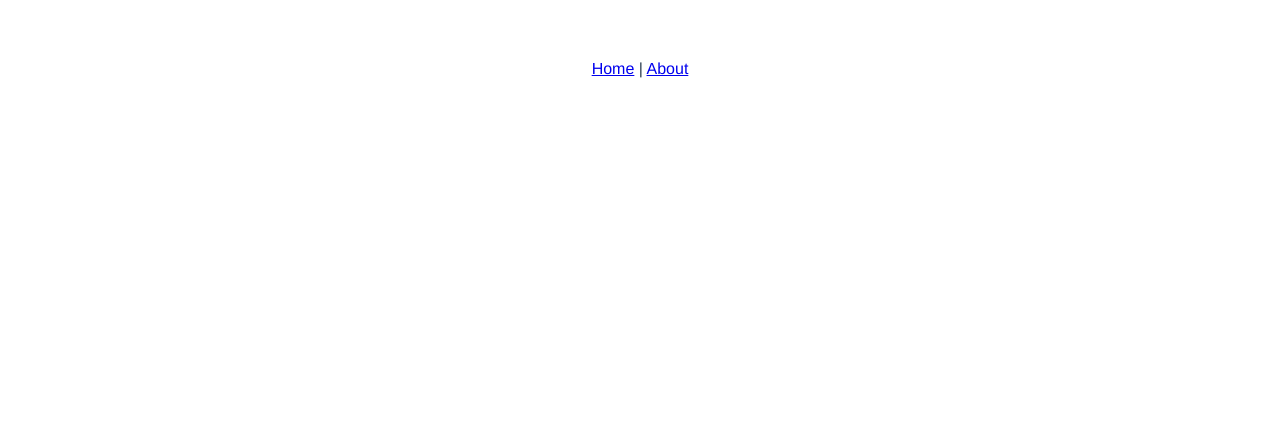
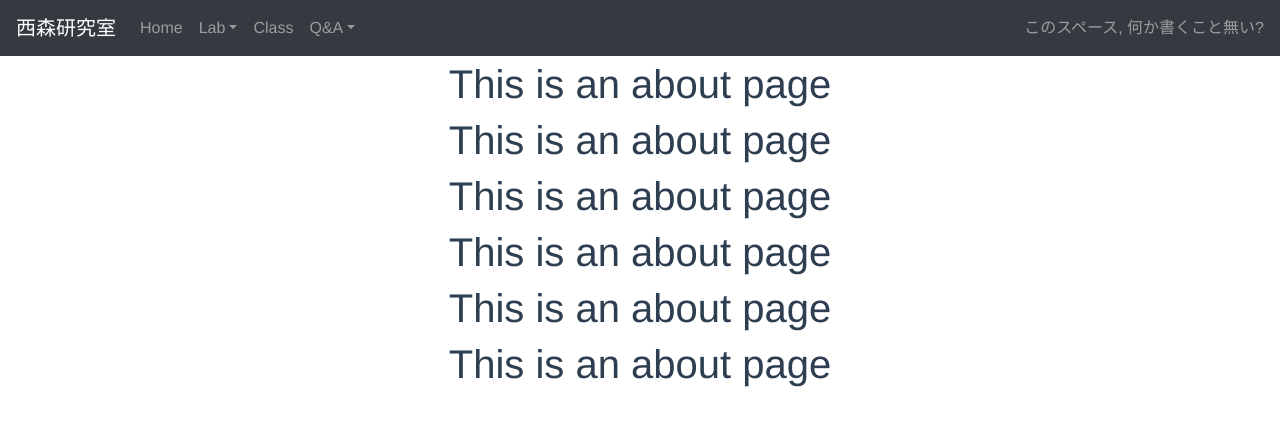
Before and after one commit to team-nishimori-lab/website, a Vue app: page /lab in a window 1280 px wide. Shown: the top 426 px of the page. Built offline with nearby package versions, Linux system fonts and the light colour scheme.

Commit message:
ナビゲーションバーの作成

```diff
--- a/package.json
+++ b/package.json
@@ -8,6 +8,8 @@
     "lint": "vue-cli-service lint"
   },
   "dependencies": {
+    "bootstrap": "^4.4.1",
+    "bootstrap-vue": "^2.7.0",
     "core-js": "^3.6.4",
     "register-service-worker": "^1.6.2",
     "vue": "^2.6.11",
--- a/src/App.vue
+++ b/src/App.vue
@@ -1,19 +1,21 @@
 <template>
   <div id="app">
     <div id="nav">
-      <router-link to="/">Home</router-link> |
+      <router-link to="/">Home</router-link>|
       <router-link to="/about">About</router-link>
     </div>
     <router-view />
+    <div></div>
   </div>
 </template>
 
 <style lang="stylus">
-#app
-  font-family Avenir, Helvetica, Arial, sans-serif
-  -webkit-font-smoothing antialiased
-  -moz-osx-font-smoothing grayscale
-  text-align center
-  color #2c3e50
-  margin-top 60px
+#app {
+  font-family: Avenir, Helvetica, Arial, sans-serif;
+  -webkit-font-smoothing: antialiased;
+  -moz-osx-font-smoothing: grayscale;
+  text-align: center;
+  color: #2c3e50;
+  margin-top: 60px;
+}
 </style>
--- /dev/null
+++ b/src/HeaderFooter.vue
@@ -0,0 +1,50 @@
+<template>
+  <div id="header">
+    <div id="nav">
+      <b-navbar toggleable="xl" type="dark" variant="dark" fixed="top">
+        <!-- ロゴなど -->
+        <b-navbar-brand to="/">西森研究室</b-navbar-brand>
+
+        <b-navbar-toggle target="nav-collapse"></b-navbar-toggle>
+
+        <!-- 各項目へのリンク -->
+        <b-collapse id="nav-collapse" is-nav>
+          <b-navbar-nav>
+            <b-nav-item to="/">Home</b-nav-item>
+            <b-nav-item-dropdown text="Lab" right>
+              <b-dropdown-item to="/Lab">Contents</b-dropdown-item>
+              <b-dropdown-item to="/Lab">Member</b-dropdown-item>
+            </b-nav-item-dropdown>
+            <b-nav-item to="/Class">Class</b-nav-item>
+            <b-nav-item-dropdown text="Q&A" right>
+              <b-dropdown-item to="/Q&A">Answer</b-dropdown-item>
+              <b-dropdown-item to="/Q&A">Send</b-dropdown-item>
+            </b-nav-item-dropdown>
+          </b-navbar-nav>
+
+          <!-- 右側の要素 -->
+          <b-navbar-nav class="ml-auto">
+            <b-nav-text>このスペース, 何か書くこと無い?</b-nav-text>
+          </b-navbar-nav>
+        </b-collapse>
+      </b-navbar>
+    </div>
+    <router-view />
+    <router-view />
+    <router-view />
+    <router-view />
+    <router-view />
+    <router-view />
+  </div>
+</template>
+
+<style lang="stylus">
+#header {
+  font-family: Avenir, Helvetica, Arial, sans-serif;
+  -webkit-font-smoothing: antialiased;
+  -moz-osx-font-smoothing: grayscale;
+  text-align: center;
+  color: #2c3e50;
+  margin-top: 60px;
+}
+</style>
--- a/src/components/HelloWorld.vue
+++ b/src/components/HelloWorld.vue
@@ -1,104 +1,8 @@
 <template>
   <div class="hello">
     <h1>{{ msg }}</h1>
-    <p>
-      For a guide and recipes on how to configure / customize this project,<br />
-      check out the
-      <a href="https://cli.vuejs.org" target="_blank" rel="noopener"
-        >vue-cli documentation</a
-      >.
-    </p>
-    <h3>Installed CLI Plugins</h3>
-    <ul>
-      <li>
-        <a
-          href="https://github.com/vuejs/vue-cli/tree/dev/packages/%40vue/cli-plugin-babel"
-          target="_blank"
-          rel="noopener"
-          >babel</a
-        >
-      </li>
-      <li>
-        <a
-          href="https://github.com/vuejs/vue-cli/tree/dev/packages/%40vue/cli-plugin-pwa"
-          target="_blank"
-          rel="noopener"
-          >pwa</a
-        >
-      </li>
-      <li>
-        <a
-          href="https://github.com/vuejs/vue-cli/tree/dev/packages/%40vue/cli-plugin-router"
-          target="_blank"
-          rel="noopener"
-          >router</a
-        >
-      </li>
-      <li>
-        <a
-          href="https://github.com/vuejs/vue-cli/tree/dev/packages/%40vue/cli-plugin-eslint"
-          target="_blank"
-          rel="noopener"
-          >eslint</a
-        >
-      </li>
-    </ul>
-    <h3>Essential Links</h3>
-    <ul>
-      <li>
-        <a href="https://vuejs.org" target="_blank" rel="noopener">Core Docs</a>
-      </li>
-      <li>
-        <a href="https://forum.vuejs.org" target="_blank" rel="noopener"
-          >Forum</a
-        >
-      </li>
-      <li>
-        <a href="https://chat.vuejs.org" target="_blank" rel="noopener"
-          >Community Chat</a
-        >
-      </li>
-      <li>
-        <a href="https://twitter.com/vuejs" target="_blank" rel="noopener"
-          >Twitter</a
-        >
-      </li>
-      <li>
-        <a href="https://news.vuejs.org" target="_blank" rel="noopener">News</a>
-      </li>
-    </ul>
-    <h3>Ecosystem</h3>
-    <ul>
-      <li>
-        <a href="https://router.vuejs.org" target="_blank" rel="noopener"
-          >vue-router</a
-        >
-      </li>
-      <li>
-        <a href="https://vuex.vuejs.org" target="_blank" rel="noopener">vuex</a>
-      </li>
-      <li>
-        <a
-          href="https://github.com/vuejs/vue-devtools#vue-devtools"
-          target="_blank"
-          rel="noopener"
-          >vue-devtools</a
-        >
-      </li>
-      <li>
-        <a href="https://vue-loader.vuejs.org" target="_blank" rel="noopener"
-          >vue-loader</a
-        >
-      </li>
-      <li>
-        <a
-          href="https://github.com/vuejs/awesome-vue"
-          target="_blank"
-          rel="noopener"
-          >awesome-vue</a
-        >
-      </li>
-    </ul>
+    <h1 v-show="showText">{{ button_msg }}</h1>
+    <button v-on:click="pushed">push!</button>
   </div>
 </template>
 
@@ -106,24 +10,35 @@
 export default {
   name: "HelloWorld",
   props: {
-    msg: String
+    msg: String,
+    button_msg: String,
+    showText: Boolean
+  },
+  methods: {
+    pushed: function() {
+      this.showText = !this.showText;
+    }
   }
 };
 </script>
 
 <!-- Add "scoped" attribute to limit CSS to this component only -->
 <style scoped lang="stylus">
-h3
-  margin 40px 0 0
+h3 {
+  margin: 40px 0 0;
+}
 
-ul
-  list-style-type none
-  padding 0
+ul {
+  list-style-type: none;
+  padding: 0;
+}
 
-li
-  display inline-block
-  margin 0 10px
+li {
+  display: inline-block;
+  margin: 0 10px;
+}
 
-a
-  color #42b983
+a {
+  color: #42b983;
+}
 </style>
--- a/src/main.js
+++ b/src/main.js
@@ -1,11 +1,12 @@
 import Vue from "vue";
-import App from "./App.vue";
+import HF from "./HeaderFooter.vue";
 import "./registerServiceWorker";
 import router from "./router";
 
 Vue.config.productionTip = false;
 
 new Vue({
+  el: "#app",
   router,
-  render: h => h(App)
-}).$mount("#app");
+  render: h => h(HF)
+});
--- a/src/router/index.js
+++ b/src/router/index.js
@@ -1,8 +1,14 @@
 import Vue from "vue";
+import BootstrapVue from "bootstrap-vue";
 import VueRouter from "vue-router";
 import Home from "../views/Home.vue";
+import Lab from "../views/Lab.vue";
 
 Vue.use(VueRouter);
+Vue.use(BootstrapVue);
+
+import "bootstrap/dist/css/bootstrap.css";
+import "bootstrap-vue/dist/bootstrap-vue.css";
 
 const routes = [
   {
@@ -11,13 +17,9 @@ const routes = [
     component: Home
   },
   {
-    path: "/about",
-    name: "About",
-    // route level code-splitting
-    // this generates a separate chunk (about.[hash].js) for this route
-    // which is lazy-loaded when the route is visited.
-    component: () =>
-      import(/* webpackChunkName: "about" */ "../views/About.vue")
+    path: "/lab",
+    name: "Lab",
+    component: Lab
   }
 ];
 
--- a/src/views/Home.vue
+++ b/src/views/Home.vue
@@ -1,7 +1,11 @@
 <template>
   <div class="home">
     <img alt="Vue logo" src="../assets/logo.png" />
-    <HelloWorld msg="Welcome to Your Vue.js App" />
+    <HelloWorld
+      msg="Welcome to Your Vue.js App"
+      button_msg="hoge"
+      showText="false"
+    />
   </div>
 </template>
 
--- a/src/views/About.vue
+++ b/src/views/Lab.vue
@@ -1,5 +1,5 @@
 <template>
-  <div class="about">
+  <div class="lab">
     <h1>This is an about page</h1>
   </div>
 </template>
```
Also changed, not shown: 1 other file (tests, documents, lock files or other folders).
